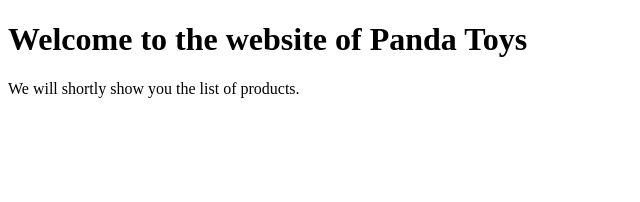
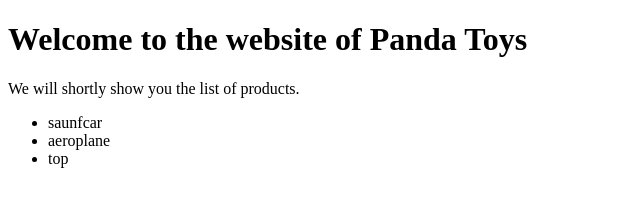
Before and after one commit to faysalshahzad/panda_toys, a plain HTML site: page index.html in a window 1280 px wide. Shown: the whole page, without its empty margins (0-640 px from the left). Drawn offline with Linux system fonts and the light colour scheme.

Commit message:
products added

```diff
--- a/index.html
+++ b/index.html
@@ -10,5 +10,10 @@
     	<p>
     		We will shortly show you the list of products.
     	</p>
+    	<ul>
+    		<li>saunfcar</li>
+    		<li>aeroplane</li>
+    		<li>top</li>
+    	</ul>
     </body>
 </html>
```
